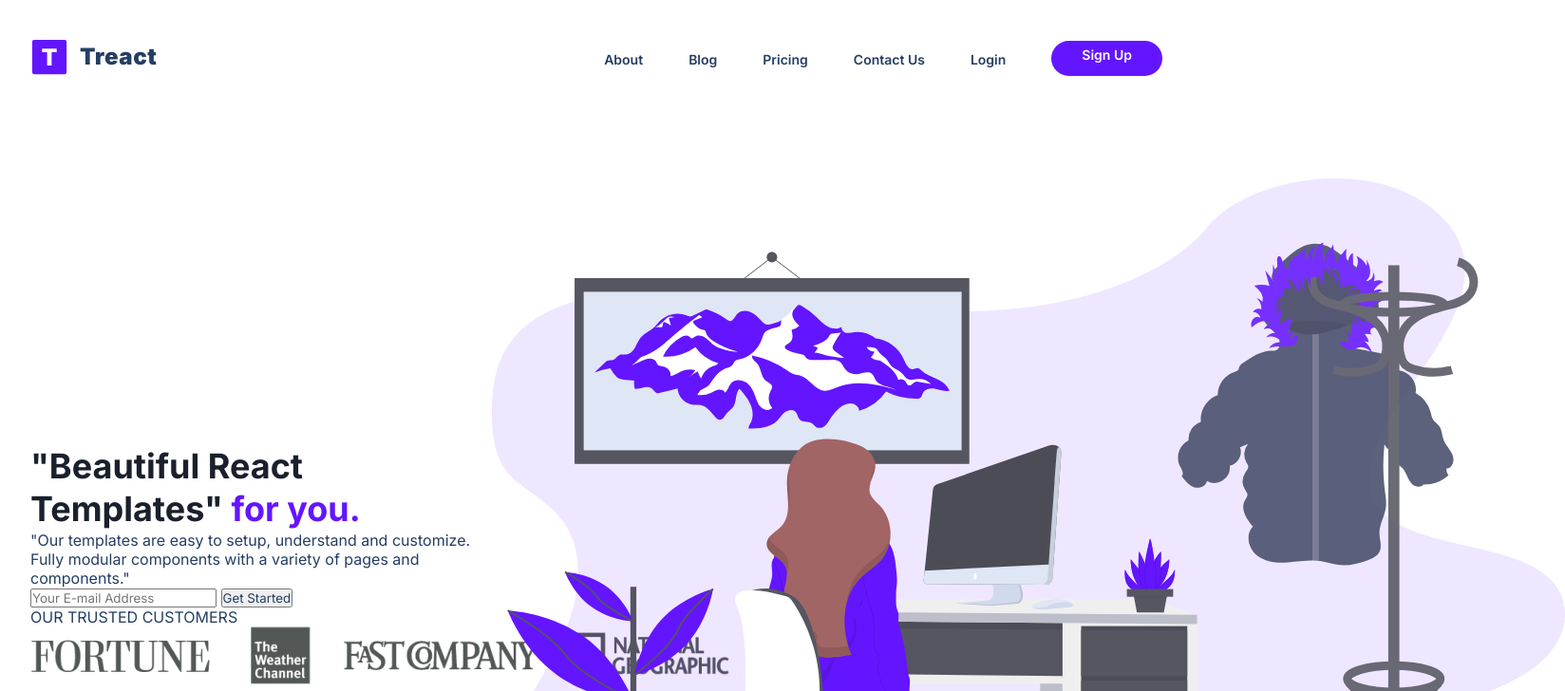
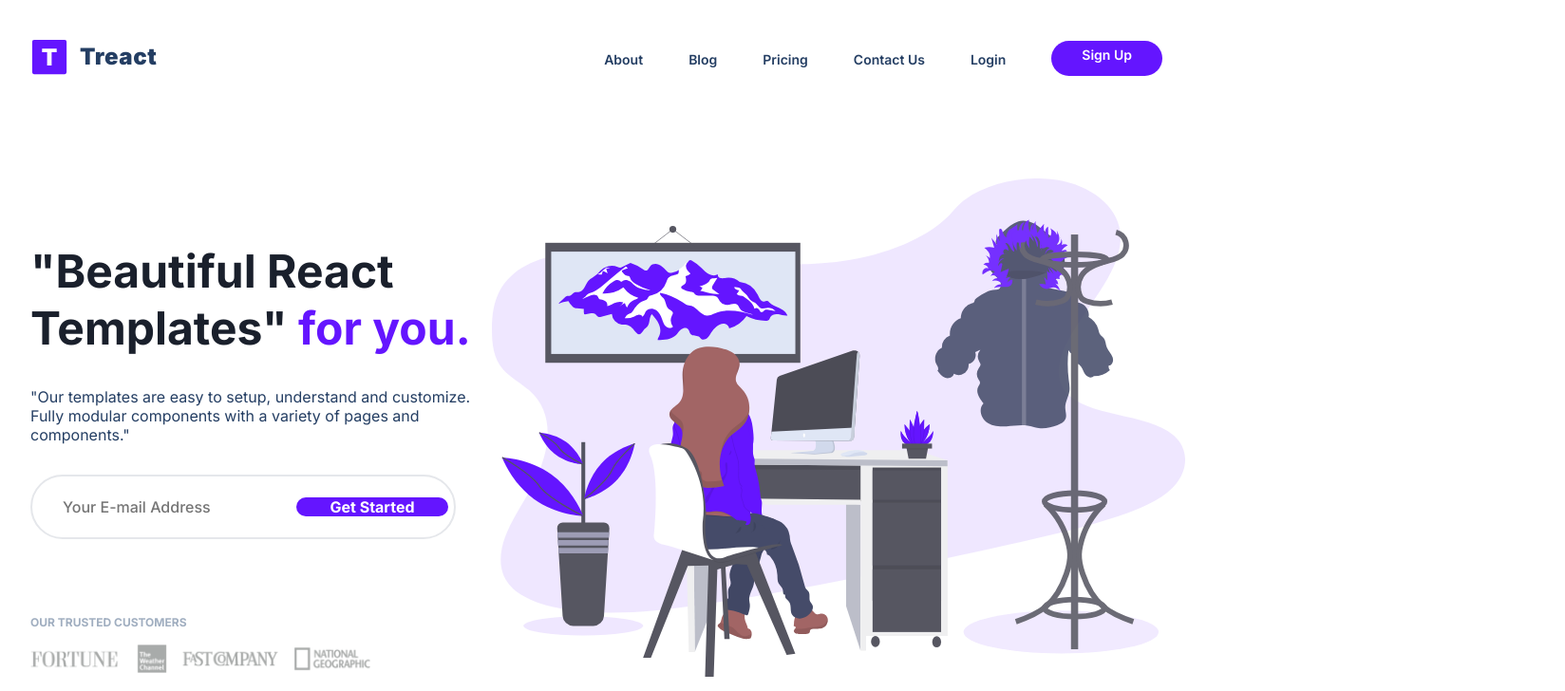
Before and after one commit to Th-Davis/Final-Project, a plain HTML site: page index.html in a window 1280 px wide. Shown: the top 728 px of the page at 95% size, 1648 px wide, since content can reach past the window. Drawn offline with Linux system fonts and the light colour scheme.

Commit message:
Final 24

```diff
--- a/style.css
+++ b/style.css
@@ -6,6 +6,10 @@
     box-sizing: border-box;
     font-family: 'Inter', system-serif;
     color: #243e63;
+}
+div {
+    display: block;
+    unicode-bidi: isolate;
 }
 
 body {
@@ -56,11 +60,6 @@ nav {
     padding-top: 32px;
 }
 
-.nav__row {
-    display: flex;
-    justify-content: space-between;
-}
-
 .nav__logo {
     display: flex;
     align-items: center;
@@ -73,6 +72,9 @@ nav {
 .nav__logo--img {
     height: 40px;
     width: 40px;
+}
+img {
+    width: 100%;
 }
 
 .login {
@@ -101,6 +103,22 @@ nav {
     position: relative;
     transition: all 300ms;
 }
+.nav__link:after {
+    content: "";
+    position: absolute;
+    left: 0;
+    bottom: -6px;
+    height: 2px;
+    width: 100%;
+    background: #6415ff;
+    transition: all 300ms ease;
+    opacity: 0;
+}
+.nav__link--primary:after {
+    content: "";
+    width: 0;
+    height: 0;
+}
 
 .nav__link {
     margin:  0 24px;
@@ -114,11 +132,6 @@ a {
 nav {
     padding-top: 32px;
     display: flex;
-}
-
-.nav__row {
-    display: flex;
-    justify-content: space-between;
 }
 
 .nav__logo--title {
@@ -146,14 +159,16 @@ nav {
 }
 
 
-
 .btn__menu {
     background-color: transparent;
     border: none;
     display: none;
     transition: all 300ms ease;
-}
-
+    }
+    button {
+        cursor: pointer;
+        border: none;
+    }
 .nav__row {
     display: flex;
     justify-content: space-between;
@@ -189,25 +204,7 @@ nav {
     filter: invert(26%) sepia(94%) saturate(7476%) hue-rotate(261deg) brightness(94%) contrast(115%);
 }
 
-.modal {
-    position: fixed;
-    top: 0;
-    left: 0;
-    right: 0;
-    height: 378px;
-    margin: 24px 16px;
-    padding: 32px;
-    background-color: #fff;
-    border: 1px solid rgb(229, 231, 235);
-    border-radius: 8px;
-    z-index: 4;
-    visibility: hidden;
-    opacity: 0;
-    transform: translateX(300%);
-    transition: all 300ms ease;
-}
-
-.modal__links {
+.menu__links {
     width: 100%;
     height: 100%;
     display: flex;
@@ -215,7 +212,7 @@ nav {
     align-items: center;
 }
 
-.modal__link {
+.menu__link {
     color: #1a202c;
     font-size: 18px;
     font-weight: 600;
@@ -224,8 +221,12 @@ nav {
     padding-bottom: 4px;
     border-bottom: 2px solid transparent;
 }
+a {
+    display: inline;
+    text-decoration: none;
+}
 
-.modal__link--primary {
+.menu__link--primary {
     color: #f7fafc;
     padding: 12px 32px;
     background: #6415ff;
@@ -246,6 +247,7 @@ nav {
 }
 
 
+
 /*
 
 HEADER / ABOUT US ↓
@@ -257,10 +259,110 @@ header .row {
     display: flex;
     align-items: center;
     justify-content: space-between;
+    align-items: flex-end;
+}
+header {
+    position: relative;
 }
 
 .header__description {
     width: 40%;
+}
+.header__img {
+    width: 100%;
+    max-width: 768px;
+}
+
+
+@media (max-width: 1280px) {
+ .header__img--wrapper {
+        display: flex;
+        justify-content: flex-end;
+ }
+}
+.header__img--wrapper {
+    width: calc(100% - 40%);
+}
+.header__description--para {
+    margin: 32px 0;
+}
+.header__description--para {
+    font-size: 16px;
+}
+p {
+    font-size: 18px;
+    line-height: 1,5;
+}
+
+.header__email {
+    width: 100;
+    max-width: 448px;
+    height: 68px;
+    position: relative;
+    display: flex;
+    justify-content: flex-end;
+    align-items: center;
+}
+@media (max-width: 1280px) {
+    .header__img {
+        max-width: 512px;
+    }
+}
+
+img {
+    width: 100%;
+}
+.header__img {
+    width: 100%;
+    max-width: 768px;
+}
+
+.header__email--input {
+    width: 100%;
+    border-radius: 500px;
+    border: 2px solid rgb(229, 231, 235);
+    padding: 20px 192px 20px 32px;
+    color: rgb(36, 62, 99);
+    font-size: 16px;
+    font-weight: 500;
+    position: absolute;
+    top: 0;
+    bottom: 0;
+    z-index: 1;
+    transition: border-color 300ms;
+}
+.header__email--btn {
+    z-index: 2;
+    margin: 8px;
+    height: calc(100%-16px);
+    border-radius: 500px;
+    width: 160px;
+    border: none;
+    background-color: #6415ff;
+    color: #fff;
+    font-weight: 700;
+    font-size: 16px;
+    transition: all 300ms ease;
+}
+.header__customers--title {
+    margin-top: 80px;
+    color: #a0aec0;
+    font-size: 12px;
+    font-weight: 700;
+    letter-spacing: 0,6;
+}
+@media (max-width: 1280px) {
+    .header__customers {
+        padding-right: 64px;
+    }
+}
+.header__customers {
+    margin-top: 16px;
+    padding-right: 128px;
+    opacity: 0.5;
+}
+img {
+    width: 100%;
 }
 
 
@@ -390,8 +492,16 @@ MOBILE RESPONSIVENESS ↓
         font-size: 36px;
         color: #1a202c;
         line-height: 1.25;
+      }
     }
-}
+    h1 {
+        font-size: 48px;
+        color: #1a202c;
+        line-height: 1.25;
+    }
+    header .row {
+        align-items: flex-end;
+    }
 
 @media (max-width: 1024px) {
 
```
